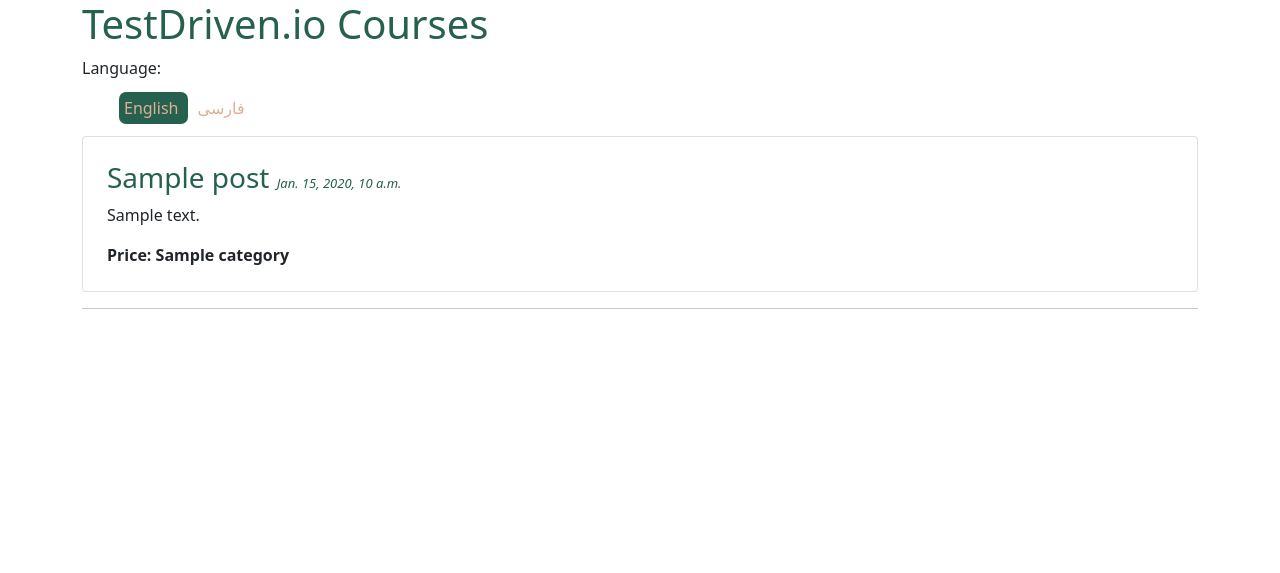
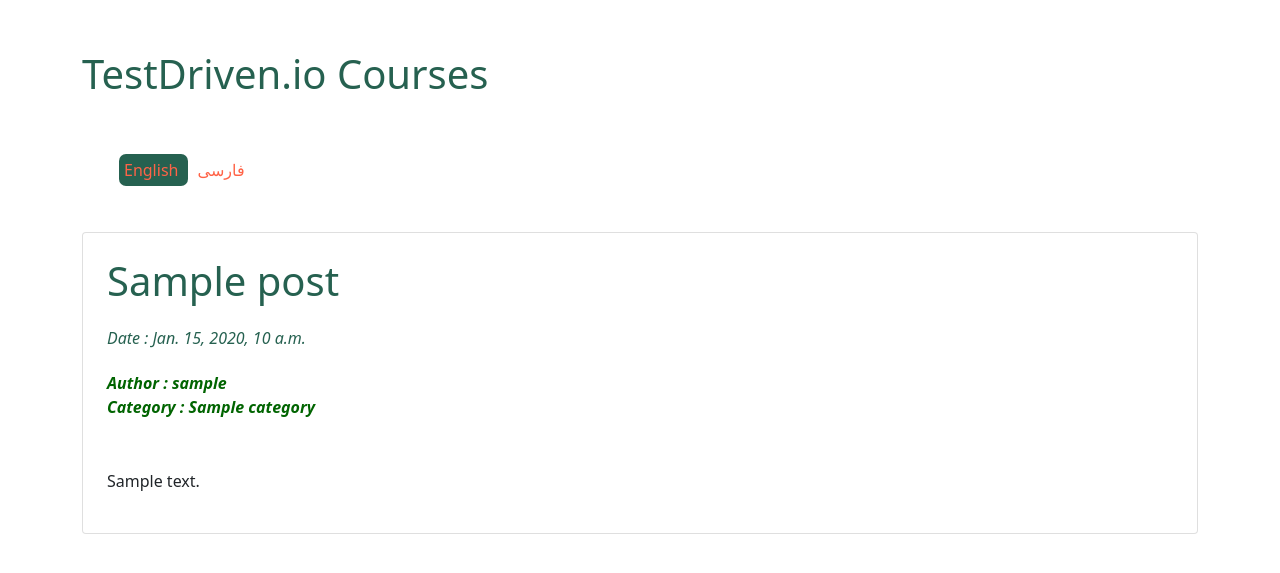
Before and after one commit to Mizfa-Tech/Django-Blog-Multilingual, a Django app: template blog/templates/blog/detail_post.html in a window 1280 px wide. Shown: the top 573 px of the page. Run offline with Django 4.2, Linux system fonts and the light colour scheme; the template is opened without the code that fills it: values that come from a table or form of the project are taken from there, others are empty; tables that the repository leaves empty hold one stand-in row (values such as "Sample post"); parts of the project's set-up code (start-up, migrations or seed data) failed here and were passed over; some libraries are stand-ins or nearby versions.

Commit message:
write get_absolute_url in model_post , write template

```diff
--- a/blog/models/model_post.py
+++ b/blog/models/model_post.py
@@ -1,4 +1,5 @@
 from django.db import models
+from django.urls import reverse
 from django.utils.translation import gettext_lazy as _
 from django.db.models.signals import pre_save
 from django.dispatch import receiver
@@ -18,6 +19,9 @@
     def __str__(self):
         return self.title
 
+    def get_absolute_url(self):
+        return reverse('blog:detail', kwargs={'pk': self.pk})
+
 
 @receiver(pre_save, sender=Post)
 def base_post_pre_save_receiver(sender, instance, *args, **kwargs):
--- a/blog/templates/blog/detail_post.html
+++ b/blog/templates/blog/detail_post.html
@@ -1,13 +1,19 @@
 {% extends 'base.html' %}
+{% load i18n %}
 
 {% block main %}
-    <div class="card p-4">
-        <h3>
-            {{ post.title }}
-            <em style="font-size: small">{{ post.created_at }}</em>
+    <div class="card p-4" style="margin-top: 50px">
+        <h3 style="font-size: 5vh">{{ post.title }}<br>
+            <em style="font-size: medium">{% trans 'Date' %} : {{ post.created_at }}</em>
         </h3>
-        <p>{{ post.content }}</p>
-        <strong>Price: {{ post.category.title }}</strong>
+
+        <strong style="font-size: medium;color: darkgreen;margin-top: 10px"><em>{% trans 'Author' %} : {{ post.author }}</em></strong>
+        <strong style="font-size: medium;color: darkgreen"><em>{% trans 'Category' %}
+            : {{ post.category.title }}</em></strong>
+
+{#        <img src="{{ post.thumbnail.url }}" alt="{{ post.thumbnail_alt }}">#}
+        <p style="margin-top: 50px">{{ post.content|safe }}</p>
+
     </div>
-    <hr/>
+
 {% endblock %}
--- a/blog/urls.py
+++ b/blog/urls.py
@@ -1,9 +1,8 @@
 from django.urls import path, include
 from blog import views
-
 
 app_name = 'blog'
 urlpatterns = [
     path('', views.PostListView.as_view(), name='list'),
-    path('<pk>', views.PostDetailView.as_view(), name='detail'),
+    path('<pk>/', views.PostDetailView.as_view(), name='detail'),
 ]
--- a/templates/base.html
+++ b/templates/base.html
@@ -52,7 +52,8 @@
 </head>
 <body>
 <div class="container">
-    <h1>{% translate 'TestDriven.io Courses' %}</h1>
+    <h1 style="margin-bottom: 60px;padding-top: 50px;: ">{% translate 'TestDriven.io Courses' %}</h1>
+
 
     {% include 'inc/language.html' %}
 
--- a/templates/inc/language.html
+++ b/templates/inc/language.html
@@ -6,13 +6,11 @@
 {% get_available_languages as AVAILABLE_LANGUAGES %}
 {% get_language_info_list for AVAILABLE_LANGUAGES as languages %}
 <div class="languages">
-    <p>{% trans "Language" %}:</p>
     <ul class="languages">
         {% for language in languages %}
             <li>
-                <a href="{% change_lang language.code %}"
-                        {% if language.code == CURRENT_LANGUAGE %} class="active"{% endif %}>
-                    {{ language.name_local }}
+                <a href="{% change_lang language.code %}"{% if language.code == CURRENT_LANGUAGE %}
+                   class="active"{% endif %} style="color: tomato;font-size: 2vh">{{ language.name_local }}
                 </a>
             </li>
         {% endfor %}
```
Also changed, not shown: blog/templates/blog/list_post.html (+8 -8 lines), locale/en/LC_MESSAGES/django.po, locale/fa/LC_MESSAGES/django.po.
